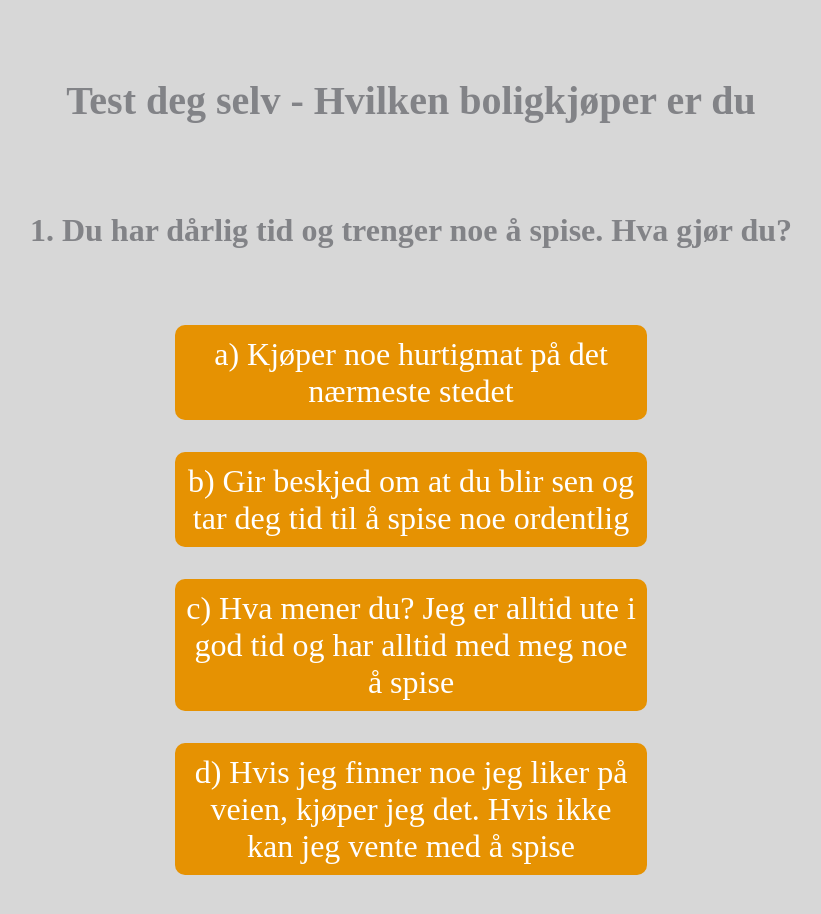
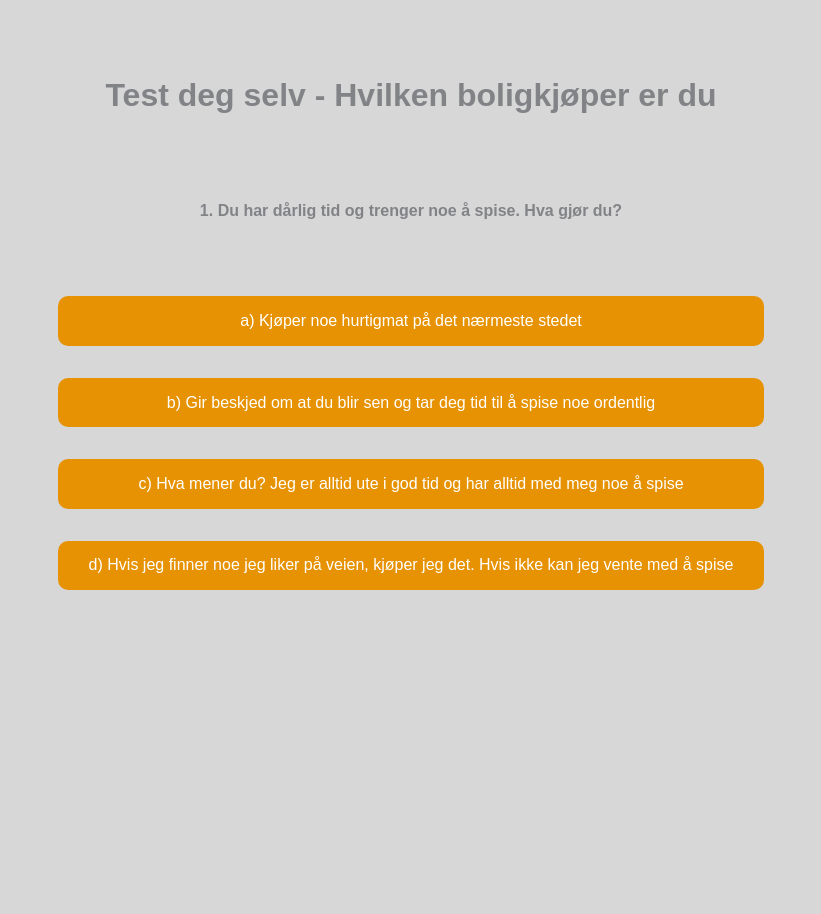
Before and after one commit to JMNorge/jmnorge.github.io, a plain HTML site: page hvilken_bolig_kjoper/index.html in a window 1280 px wide. Shown: the whole page, without its empty margins (229-1050 px from the left). After the commit the page ends 800 px from the top, so only its background shows below. Drawn offline with nearby package versions, Linux system fonts and the light colour scheme.

Commit message:
Tweak the css

```diff
--- a/hvilken_bolig_kjoper/css/style.css
+++ b/hvilken_bolig_kjoper/css/style.css
@@ -17,13 +17,13 @@ body {
 }
 
 h1 {
-  font-family: 'Satisfy', 'cursive';
-  font-size: 2.5em;
+  font-family: Arial;
+  font-size: 2em;
 }
 
 h2, p {
-  font-family: 'Pathway Gothic One', 'sans-serif';
-  font-size: 2em;
+  font-family: Arial;
+  font-size: 1em;
 }
 
 h1, h2, p {
@@ -54,7 +54,7 @@ h1, h2, p {
 #quizzie ul li {
 /*  display: inline-block;
   float: left; */
-  width: 50%;
+  width: 75%;
   margin-left: auto;
   margin-right: auto;
   overflow: auto;
```
